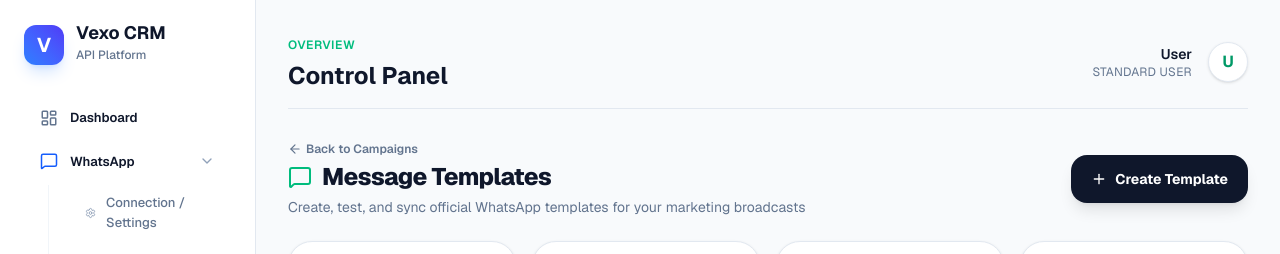
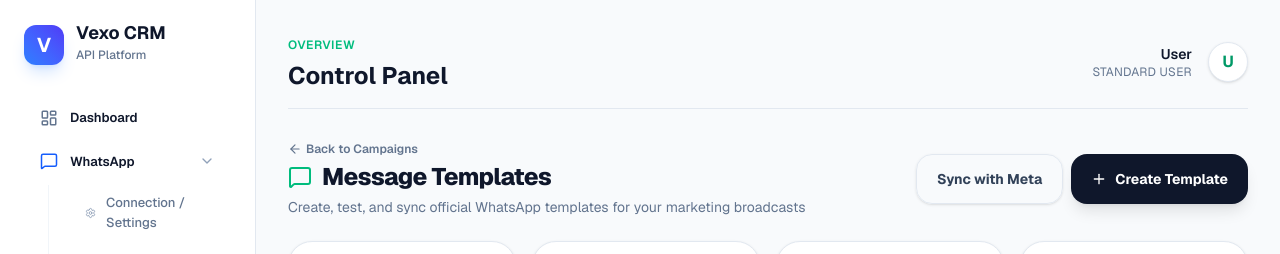
Before and after one commit to theaftabsk/aaaaaaaa, a Next.js app in the folder frontend/: page /dashboard/whatsapp/broadcast/templates in a window 1280 px wide. Shown: the top 254 px of the page. Built offline with nearby package versions, Linux system fonts and the light colour scheme; no server answers; sample sign-in values are in the browser's storage.

Commit message:
feat: Add Meta template sync to broadcast templates page with live API fetch

```diff
--- a/frontend/src/app/dashboard/whatsapp/broadcast/templates/page.tsx
+++ b/frontend/src/app/dashboard/whatsapp/broadcast/templates/page.tsx
@@ -1,9 +1,9 @@
 'use client';
 
-import { useState } from 'react';
+import { useState, useEffect } from 'react';
 import {
   Plus, Search, CheckCircle2, Clock, XCircle, FileText,
-  Trash2, Globe, Sparkles, MessageSquare, Copy, Eye, X, ArrowLeft
+  Trash2, Globe, Sparkles, MessageSquare, Copy, Eye, X, ArrowLeft, Loader2
 } from 'lucide-react';
 import Link from 'next/link';
 
@@ -21,6 +21,7 @@ export default function TemplatesPage() {
   const [searchQuery, setSearchQuery] = useState('');
   const [activeCategory, setActiveCategory] = useState<string>('ALL');
   const [isModalOpen, setIsModalOpen] = useState(false);
+  const [isLoading, setIsLoading] = useState(false);
 
   // Form State
   const [newTemplateName, setNewTemplateName] = useState('');
@@ -74,6 +75,46 @@ export default function TemplatesPage() {
       body: 'Urgent: Payment of {{1}} is overdue. Click here to pay immediately to avoid service disconnection: {{2}}',
     }
   ]);
+
+  const fetchTemplates = async () => {
+    setIsLoading(true);
+    const token = localStorage.getItem('token');
+    if (!token) {
+      setIsLoading(false);
+      return;
+    }
+    try {
+      const res = await fetch(`${process.env.NEXT_PUBLIC_API_URL || 'http://localhost:5000'}/api/whatsapp/meta/templates`, {
+        headers: { Authorization: `Bearer ${token}` }
+      });
+      if (res.ok) {
+        const data = await res.json();
+        if (data && data.length > 0) {
+          const mapped = data.map((t: any) => {
+            const bodyComponent = t.components?.find((c: any) => c.type === 'BODY');
+            return {
+              id: t.id,
+              name: t.name,
+              category: t.category || 'MARKETING',
+              language: t.language || 'en_US',
+              status: t.status || 'APPROVED',
+              body: bodyComponent?.text || 'Template message',
+            };
+          });
+          setTemplates(mapped);
+        }
+      }
+    } catch (err) {
+      console.error('Error fetching Meta templates:', err);
+    } finally {
+      setIsLoading(false);
+    }
+  };
+
+  // Fetch templates on initial load
+  useEffect(() => {
+    fetchTemplates();
+  }, []);
 
   const getStatusBadge = (status: Template['status']) => {
     switch (status) {
@@ -163,12 +204,28 @@ export default function TemplatesPage() {
           </h1>
           <p className="text-sm text-slate-500">Create, test, and sync official WhatsApp templates for your marketing broadcasts</p>
         </div>
+        <div className="flex gap-2 w-full sm:w-auto">
+          <button
+            onClick={fetchTemplates}
+            disabled={isLoading}
+            className="border border-slate-200 hover:bg-slate-50 text-slate-700 font-bold text-sm px-5 py-3.5 rounded-2xl flex items-center gap-2 shadow-sm transition-all active:scale-95 disabled:opacity-50"
+          >
+            {isLoading ? (
+              <>
+                <Loader2 className="w-4 h-4 animate-spin" />
+                Syncing...
+              </>
+            ) : (
+              'Sync with Meta'
+            )}
+          </button>
           <button
             onClick={() => setIsModalOpen(true)}
             className="bg-slate-900 hover:bg-slate-800 text-white font-bold text-sm px-5 py-3.5 rounded-2xl flex items-center gap-2 shadow-lg transition-all active:scale-95"
           >
             <Plus className="w-4 h-4" /> Create Template
           </button>
+        </div>
       </div>
 
       {/* Stats Cards */}
```
Lines whose indentation alone changed are shown as unchanged.
